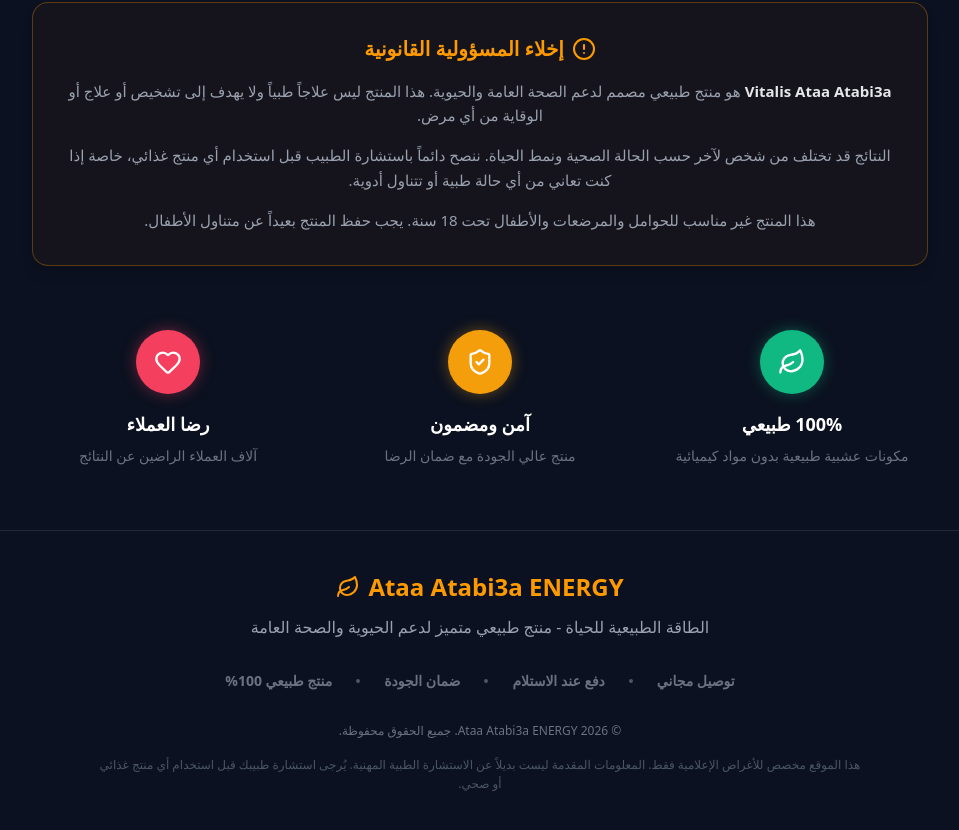
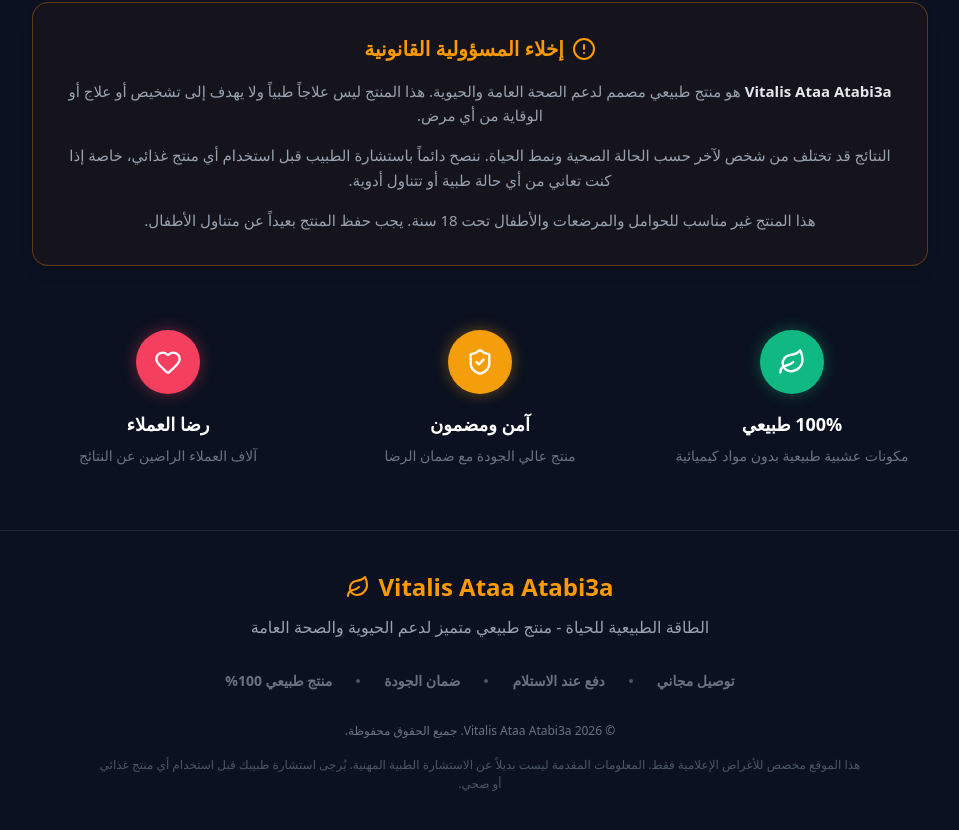
Before and after one commit to YAZDHIUZA/GIT, a Next.js app: page / in a window 1280 px wide. Shown: the part 7727-8557 px from the top of the page, without its empty margins (160-1119 px from the left). Built offline with nearby package versions, Linux system fonts and the light colour scheme.

Commit message:
Update Footer.tsx

```diff
--- a/components/Footer.tsx
+++ b/components/Footer.tsx
@@ -62,7 +62,7 @@
 
           {/* Logo Name */}
           <div className="flex items-center gap-2 text-amber-500 font-black text-2xl mb-3 font-tajawal">
-            Ataa Atabi3a ENERGY <Leaf size={24} className="text-amber-500" />
+            Vitalis Ataa Atabi3a <Leaf size={24} className="text-amber-500" />
           </div>
 
           {/* Tagline */}
@@ -83,7 +83,7 @@
 
           {/* Copyright */}
           <p className="text-gray-500 text-xs font-medium mb-4">
-            © 2026 Ataa Atabi3a ENERGY. جميع الحقوق محفوظة.
+            © 2026 Vitalis Ataa Atabi3a. جميع الحقوق محفوظة.
           </p>
 
           {/* Final Small Medical Disclaimer */}
```
